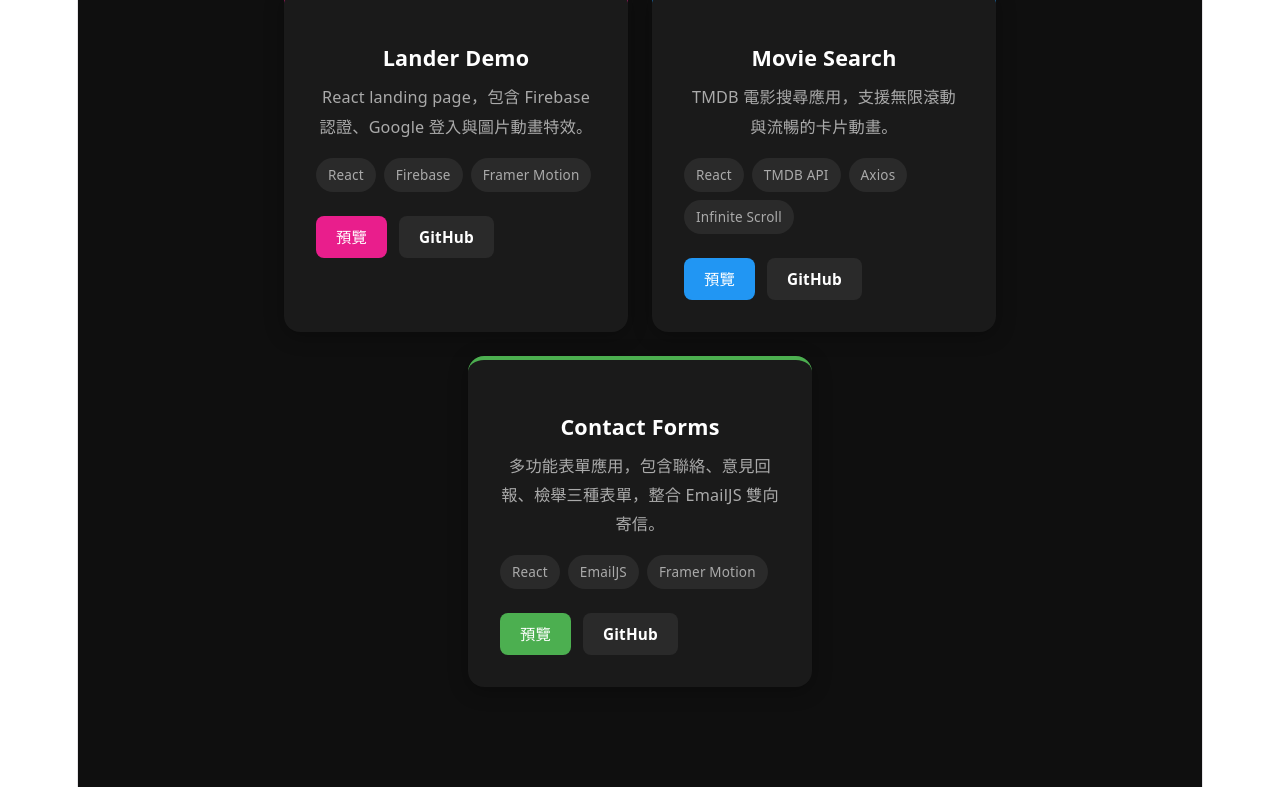
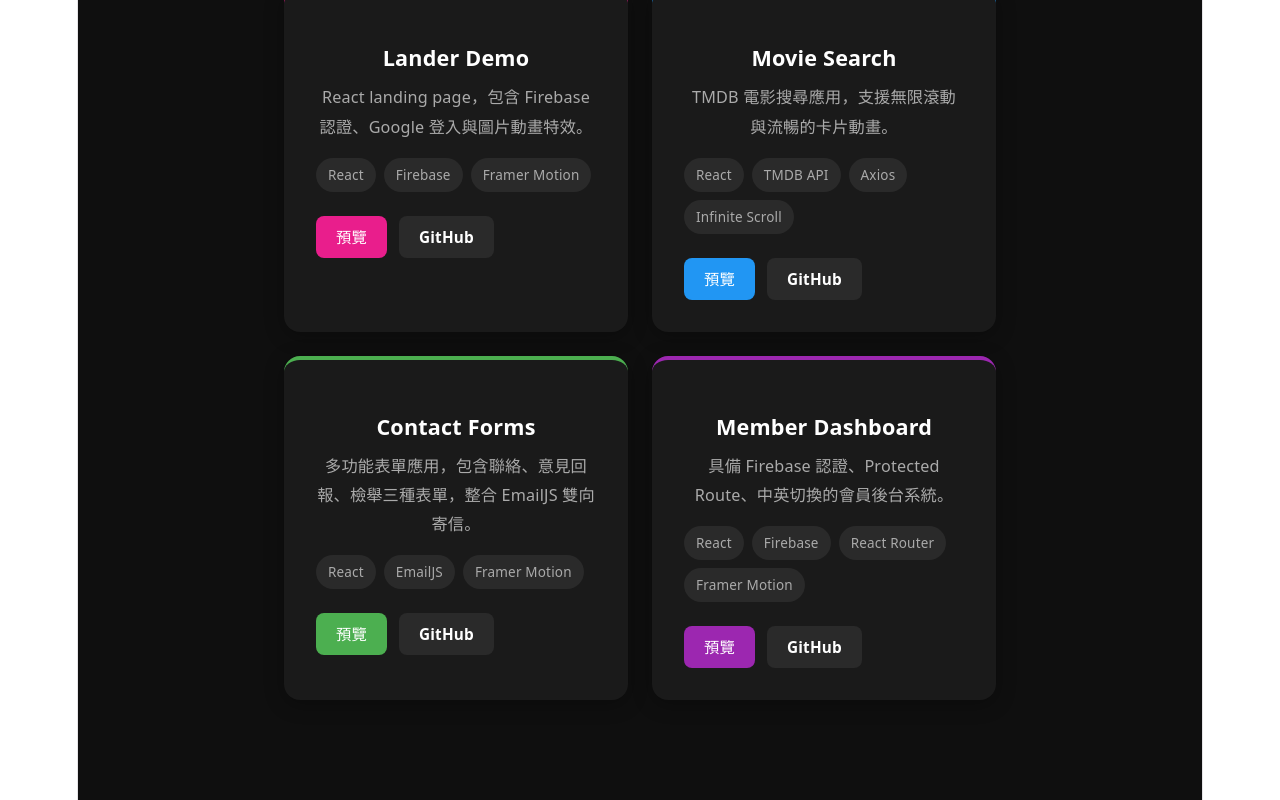
Before and after one commit to aillywutw/portfolio, a React (Vite) app: page / in a window 1280 px wide. Shown: the part 2385-3185 px from the top of the page. Built offline with nearby package versions, Linux system fonts and the light colour scheme.

Commit message:
add member-dashboard to works

```diff
--- a/src/components/Works.jsx
+++ b/src/components/Works.jsx
@@ -26,6 +26,14 @@ const WORKS = {
       repo: "https://github.com/aillywutw/contact-forms",
       color: "#4caf50",
     },
+    {
+      title: "Member Dashboard",
+      desc: "具備 Firebase 認證、Protected Route、中英切換的會員後台系統。",
+      tags: ["React", "Firebase", "React Router", "Framer Motion"],
+      demo: "https://aillywutw.github.io/member-dashboard",
+      repo: "https://github.com/aillywutw/member-dashboard",
+      color: "#9c27b0",
+    },
   ],
   en: [
     {
@@ -51,6 +59,14 @@ const WORKS = {
       demo: "https://aillywutw.github.io/contact-forms",
       repo: "https://github.com/aillywutw/contact-forms",
       color: "#4caf50",
+    },
+    {
+      title: "Member Dashboard",
+      desc: "Member dashboard with Firebase auth, protected routes, and bilingual support.",
+      tags: ["React", "Firebase", "React Router", "Framer Motion"],
+      demo: "https://aillywutw.github.io/member-dashboard",
+      repo: "https://github.com/aillywutw/member-dashboard",
+      color: "#9c27b0",
     },
   ],
 };
```
